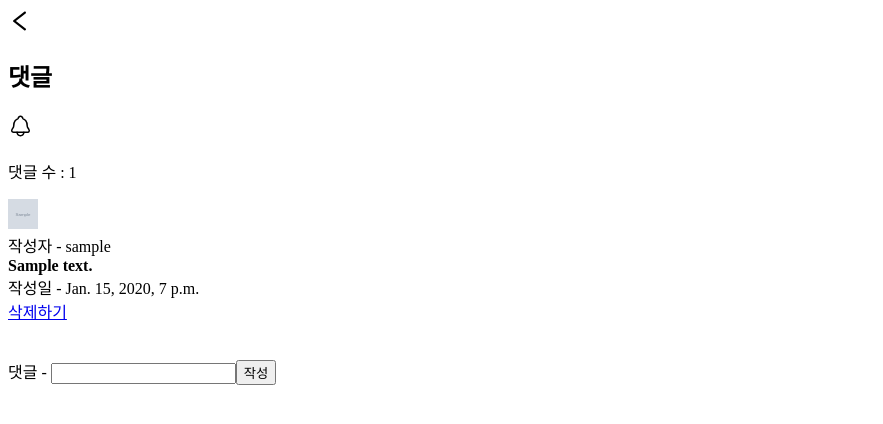
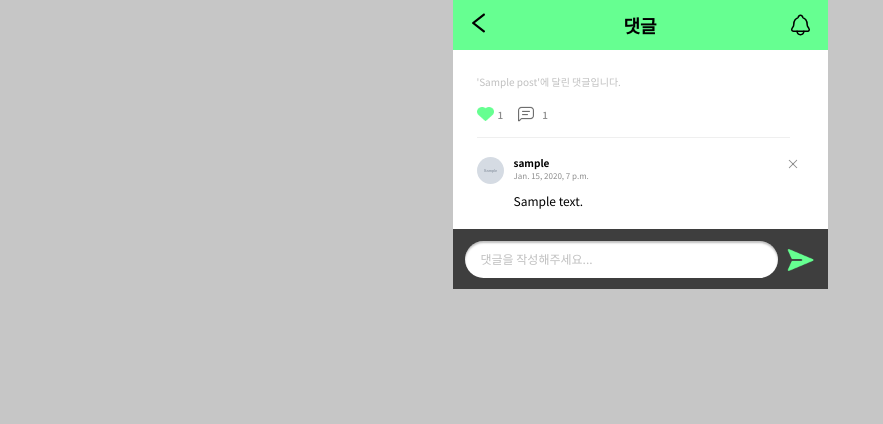
Before and after one commit to gyurili/2024-Herethon-REBORN, a Django app: page /detail/1/comments/ in a window 1280 px wide. Shown: the top 424 px of the page, without its empty margins (0-883 px from the left). Run offline with Django 5.2, Linux system fonts and the light colour scheme; a user stored in the database is signed in; tables that the repository leaves empty hold one stand-in row (values such as "Sample post"); grey boxes marked "Sample" are stand-in pictures; some libraries are stand-ins or nearby versions.

Commit message:
회원가입, 댓글 창 수정

```diff
--- a/mainApp/templates/mainApp/comment.html
+++ b/mainApp/templates/mainApp/comment.html
@@ -1,8 +1,16 @@
 <!DOCTYPE html>
+{% load static %}
 <html lang="en">
   <head>
-    <meta charset="UTF-8">
-    <meta name="viewport" content="width=device-width, initial-scale=1.0">
+    <meta charset="UTF-8" />
+    <link rel="stylesheet" href="{% static 'css/comment.css' %}" />
+    <meta name="viewport" content="width=device-width, initial-scale=1.0" />
+    <link rel="preconnect" href="https://fonts.googleapis.com" />
+    <link rel="preconnect" href="https://fonts.gstatic.com" crossorigin />
+    <link
+      href="https://fonts.googleapis.com/css2?family=Noto+Sans+KR:wght@100..900&display=swap"
+      rel="stylesheet"
+    />
     <title>Comments</title>
   </head>
   <body>
@@ -52,29 +60,72 @@
         />
       </svg>
     </header>
-
-
-
-    <p>댓글 수 : {{ post.comments.count }}</p>
+    <div class="bottom">
+      <div class="commentTitle">'{{ post.title }}'에 달린 댓글입니다.</div>
+      <div class="reaction">
+        <img class="heart" src="{%static 'img\좋아요.png' %}" alt="좋아요" />
+        <p>{{ post.like.count }}</p>
+        <img class="comments" src="{%static 'img\댓글.png' %}" alt="댓글" />
+        <p>{{ post.comments.count }}</p>
+      </div>
       {% for comment in post.comments.all %}
-        {% if comment.author.image %}
-            <img width="30" height="30" src="{{ comment.author.image.url }}" alt="프로필 사진"><br>
+      <div class="area">
+        <img
+          class="reactionLine"
+          src="{%static 'img\댓글창반응밑라인.png' %}"
+          alt="좋아요"
+        />
+        <div class="division">
+          <div>
+            <img
+              class="profilePhoto"
+              width="30"
+              height="30"
+              src="{{ comment.author.image.url }}"
+              alt="프로필 사진"
+            />
+          </div>
+          <div class="detailcomment">
+            <div class="nickname">{{ comment.author.nickname }}</div>
+            <div class="date">{{ comment.created_at }}</div>
+            <div class="commentContent">{{ comment.content }}</div>
+          </div>
+          {% if request.user == comment.author %}
+          <div class="delete">
+            <a
+              href="{% url 'mainApp:delete_comment' comment.id %}"
+              class="delete-link"
+            >
+              <img src="{% static 'img\삭제.png' %}" alt="삭제하기" />
+            </a>
+          </div>
           {% endif %}
-        작성자 - {{ comment.author.nickname }}<br>
-        <b>{{ comment.content }}</b><br>
-        작성일 - {{ comment.created_at }}<br>
-        {% if request.user == comment.author %}
-            <a href="{% url 'mainApp:delete_comment' comment.id %}">삭제하기</a>
-        {% endif %}<br><br>
+        </div>
+      </div>
       {% empty %}
-        댓글이 없습니다
+      <div class="no-comments">댓글이 없습니다.</div>
       {% endfor %}
-    <br>
-
-    <!-- 댓글 작성 -->
+      <div class="write">
         <form method="POST" action="{% url 'mainApp:create_comment' post.id %}">
           {% csrf_token %}
-        댓글 - <input type="text" name="content"><input type="submit" value="작성">
+          <div>
+            <input
+              class="commentInput"
+              type="text"
+              name="content"
+              placeholder="댓글을 작성해주세요..."
+            />
+            <div>
+              <input
+                type="image"
+                src="{% static 'img\댓글제출.png' %}"
+                value="작성"
+                class="submit"
+              />
+            </div>
+          </div>
         </form>
+      </div>
+    </div>
   </body>
 </html>
--- a/static/css/comment.css
+++ b/static/css/comment.css
@@ -0,0 +1,208 @@
+body {
+  width: 375px;
+  height: 100%;
+  margin: 0 auto;
+  background-color: rgb(198, 198, 198);
+}
+
+header {
+  position: fixed;
+  display: flex;
+  flex-direction: row;
+  background-color: #66ff91;
+  width: 375px;
+  height: 50px;
+  align-items: center;
+}
+
+.back {
+  margin-left: 14px;
+}
+
+.bottom {
+  padding-top: 50px;
+  padding-left: 24px;
+  display: flex;
+  flex-direction: column;
+  background-color: white;
+}
+
+h2 {
+  margin-left: 132px;
+  margin-right: 131px;
+  color: var(--00, #000);
+  font-family: "Noto Sans KR";
+  font-size: 18px;
+  font-style: normal;
+  font-weight: 700;
+  line-height: normal;
+}
+
+.commentTitle {
+  color: rgba(0, 0, 0, 0.25);
+  font-family: "Noto Sans KR";
+  font-size: 10px;
+  font-style: normal;
+  font-weight: 400;
+  line-height: normal;
+  margin-top: 24px;
+}
+
+.reaction {
+  display: flex;
+  flex-direction: row;
+  align-items: center;
+  margin-top: 13px;
+}
+
+.heart {
+  width: 17px;
+  height: 14px;
+  flex-shrink: 0;
+}
+
+.comments {
+  width: 24px;
+  height: 24px;
+  flex-shrink: 0;
+}
+
+p {
+  margin: 0px;
+  color: rgba(0, 0, 0, 0.45);
+  font-family: "Noto Sans KR";
+  font-size: 10px;
+  font-style: normal;
+  font-weight: 500;
+  line-height: normal;
+  letter-spacing: 0.15px;
+  margin-left: 4px;
+  margin-right: 11px;
+}
+
+.area {
+  display: flex;
+  flex-direction: column;
+  padding: 0px;
+  margin: 0px 0 20px 0;
+}
+
+.reactionLine {
+  width: 313px;
+  height: 0.5px;
+  margin-top: 11px;
+  margin-bottom: 17px;
+}
+
+.division {
+  display: flex;
+  flex-direction: row;
+  align-items: center;
+  position: relative;
+}
+
+.detailcomment {
+  display: flex;
+  flex-direction: column;
+  margin-left: 10px;
+}
+
+.profilePhoto {
+  display: flex;
+  width: 27px;
+  height: 27px;
+  flex-shrink: 0;
+  border-radius: 27px;
+  margin-top: -22px;
+  background: url(<path-to-image>) lightgray 50% / cover no-repeat, #d9d9d9;
+}
+
+.nickname {
+  color: #000;
+  font-family: "Noto Sans KR";
+  font-size: 10px;
+  font-style: normal;
+  font-weight: 700;
+  line-height: normal;
+}
+
+.date {
+  color: rgba(0, 0, 0, 0.45);
+  font-family: "Noto Sans KR";
+  font-size: 8px;
+  font-style: normal;
+  font-weight: 400;
+  line-height: normal;
+  margin-bottom: 11px;
+}
+
+.commentContent {
+  color: #000;
+  font-family: "Noto Sans KR";
+  font-size: 12px;
+  font-style: normal;
+  font-weight: 400;
+  line-height: normal;
+}
+
+.write {
+  margin-left: -24px;
+  width: 375px;
+  height: 60px;
+  flex-shrink: 0;
+  background-color: var(--gray, rgba(29, 29, 29, 0.85));
+  display: flex;
+  flex-direction: row;
+}
+
+.write div {
+  display: flex;
+  flex-direction: row;
+}
+
+.delete {
+  width: 16px;
+  height: 16px;
+  flex-shrink: 0;
+  margin-left: auto;
+  margin-right: 26.98px;
+  margin-top: -35px;
+}
+
+.delete-link {
+  display: block;
+  width: 100%;
+  height: 100%;
+}
+
+::placeholder {
+  color: rgba(0, 0, 0, 0.25);
+  font-family: "Noto Sans KR";
+  font-size: 12px;
+  font-style: normal;
+  font-weight: 400;
+  line-height: normal;
+  padding-left: 14px;
+  border: none;
+}
+
+.commentInput {
+  width: 309px;
+  height: 35px;
+  flex-shrink: 0;
+  border: none;
+  border-radius: 50px;
+  background: var(--ff, #fff);
+  box-shadow: 0px 2px 2px 0px rgba(0, 0, 0, 0.25) inset;
+  margin-top: 12px;
+  margin-left: 12px;
+  border: none;
+}
+
+.submit {
+  width: 30px;
+  height: 30px;
+  flex-shrink: 0;
+  margin-left: 7px;
+  margin-top: 16px;
+}
```
Also changed, not shown: accountApp/templates/accountApp/create.html (+17 -21 lines), static/css/sign.css (+12 -0 lines), static/img/댓글.png (added), static/img/댓글구분선.png (added), static/img/댓글제출.png (added), static/img/댓글창반응밑라인.png (added), static/img/삭제.png (added), static/img/좋아요.png (added). Lines whose indentation alone changed are shown as unchanged.
